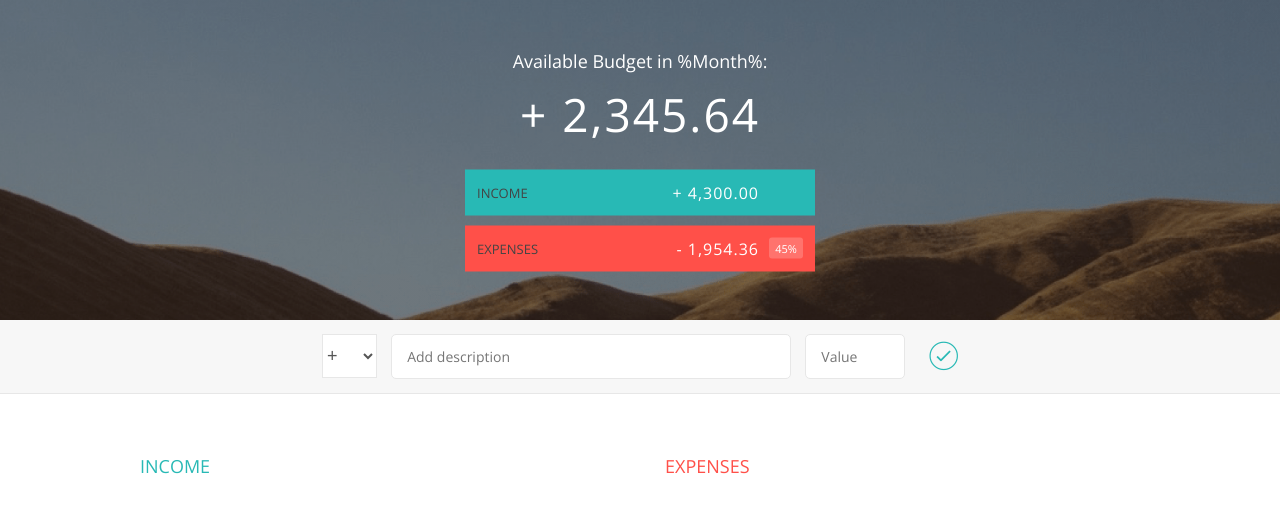
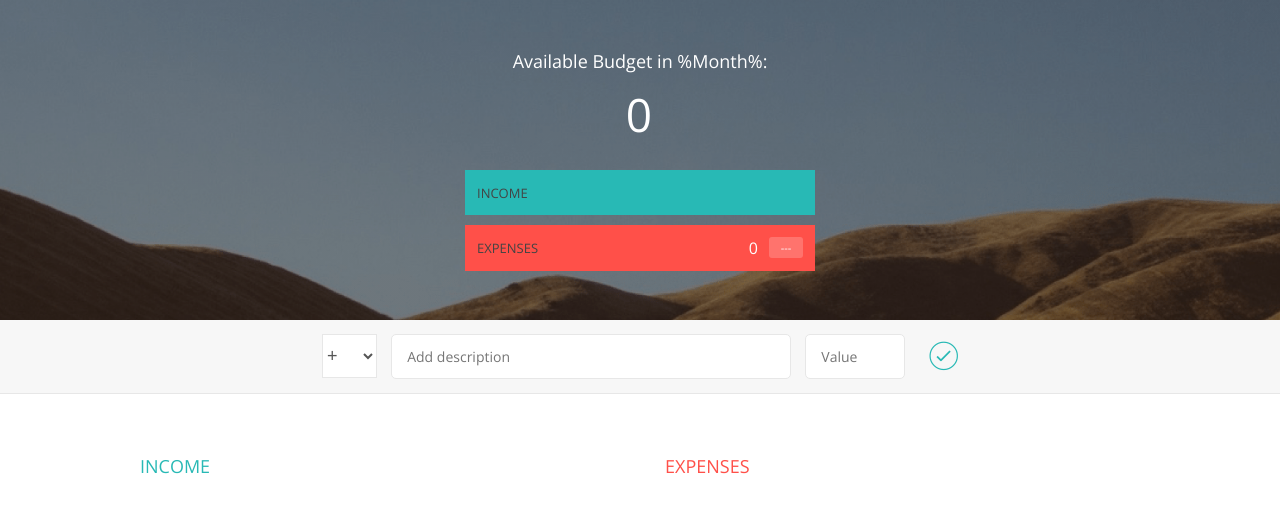
Before and after one commit to tranminhkhang8198/complete-javascript-course-2020, a plain HTML site: page budgety/index.html in a window 1280 px wide. Drawn offline with nearby package versions, Linux system fonts and the light colour scheme.

Commit message:
Updating the Budget UI controller

```diff
--- a/budgety/app.js
+++ b/budgety/app.js
@@ -101,7 +101,11 @@ var UIController = (function() {
         inputValue: '.add__value',
         inputBtn: '.add__btn',
         incomeContainer: '.income__list',
-        expensesContainer: '.expenses__list'
+        expensesContainer: '.expenses__list',
+        budgetLabel: '.budget__value',
+        incomeLabel: '.budget__income--value',
+        expensesLabel: '.budget__expenses--value',
+        percentageLabel: '.budget__expenses--percentage'
     };
 
 
@@ -152,6 +156,20 @@ var UIController = (function() {
             fieldsArr[0].focus();
         },
 
+        displayBudget: function(obj) {
+            document.querySelector(DOMstrings.budgetLabel).textContent = obj.budget;
+            document.querySelector(DOMstrings.incomeLabel).textContent = obj.totalInc;
+            document.querySelector(DOMstrings.expensesLabel).textContent = obj.totalExp;
+
+            if (obj.percentage > 0) {
+                document.querySelector(DOMstrings.percentageLabel).textContent = obj.percentage + '%';
+            } else {
+                document.querySelector(DOMstrings.percentageLabel).textContent = '---';
+
+            }
+
+        },
+
         getDOMstrings: function() {
             return DOMstrings;
         }
@@ -182,7 +200,7 @@ var controller = (function(budgetCtrl, UICtrl) {
         var budget = budgetCtrl.getBudget();
 
         // 3. Display the budget on the UI
-        console.log(budget);
+        UICtrl.displayBudget(budget);
 
     }
 
@@ -210,6 +228,12 @@ var controller = (function(budgetCtrl, UICtrl) {
     return {
         init: function() {
             console.log('Application has started.');
+            UICtrl.displayBudget({
+                budget: 0,
+                totalExp: 0,
+                totalExp: 0,
+                percentage: 0
+            });
             setupEventListeners();
         }
     }
```
Also changed, not shown: budgety/index.html (line endings or trailing spaces).
